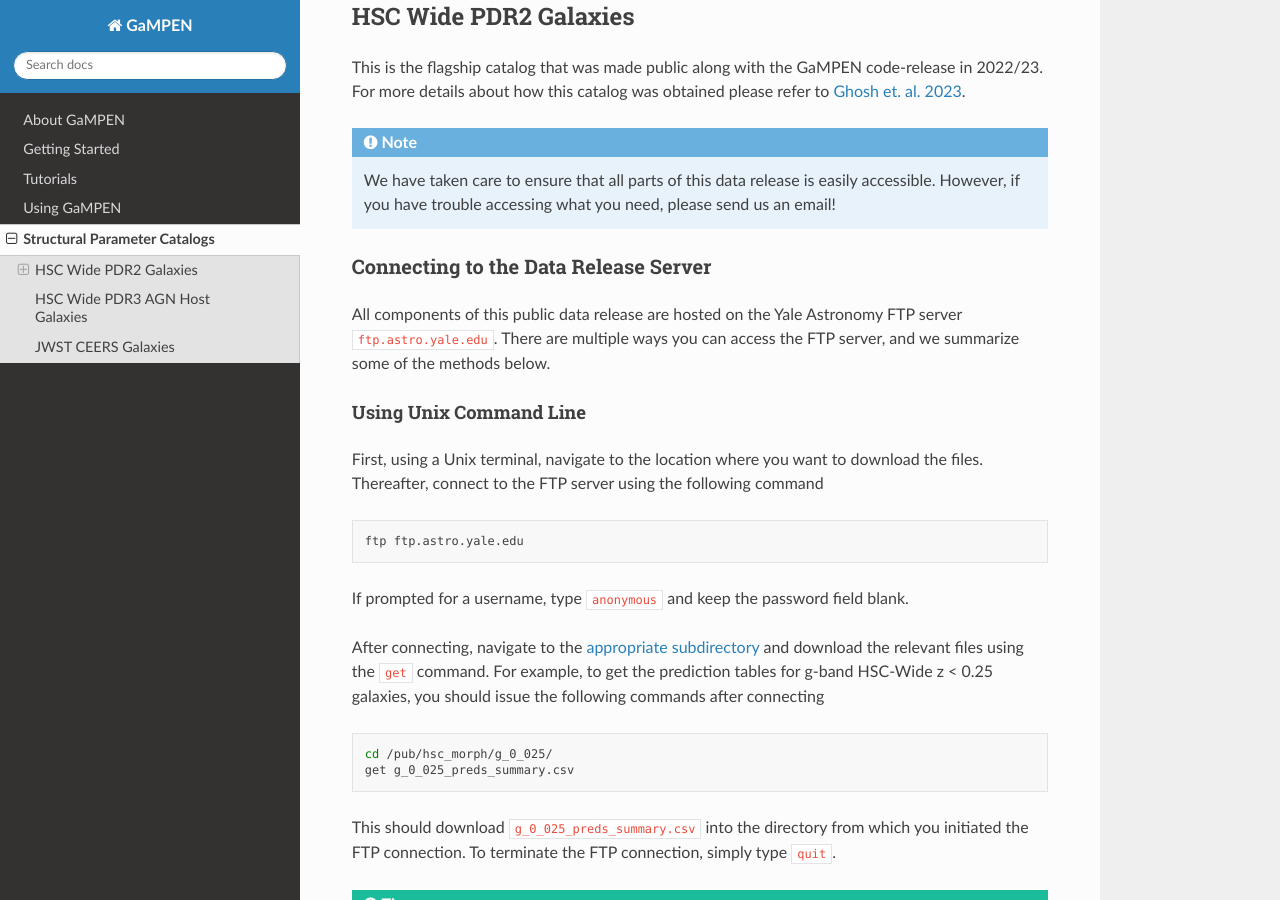
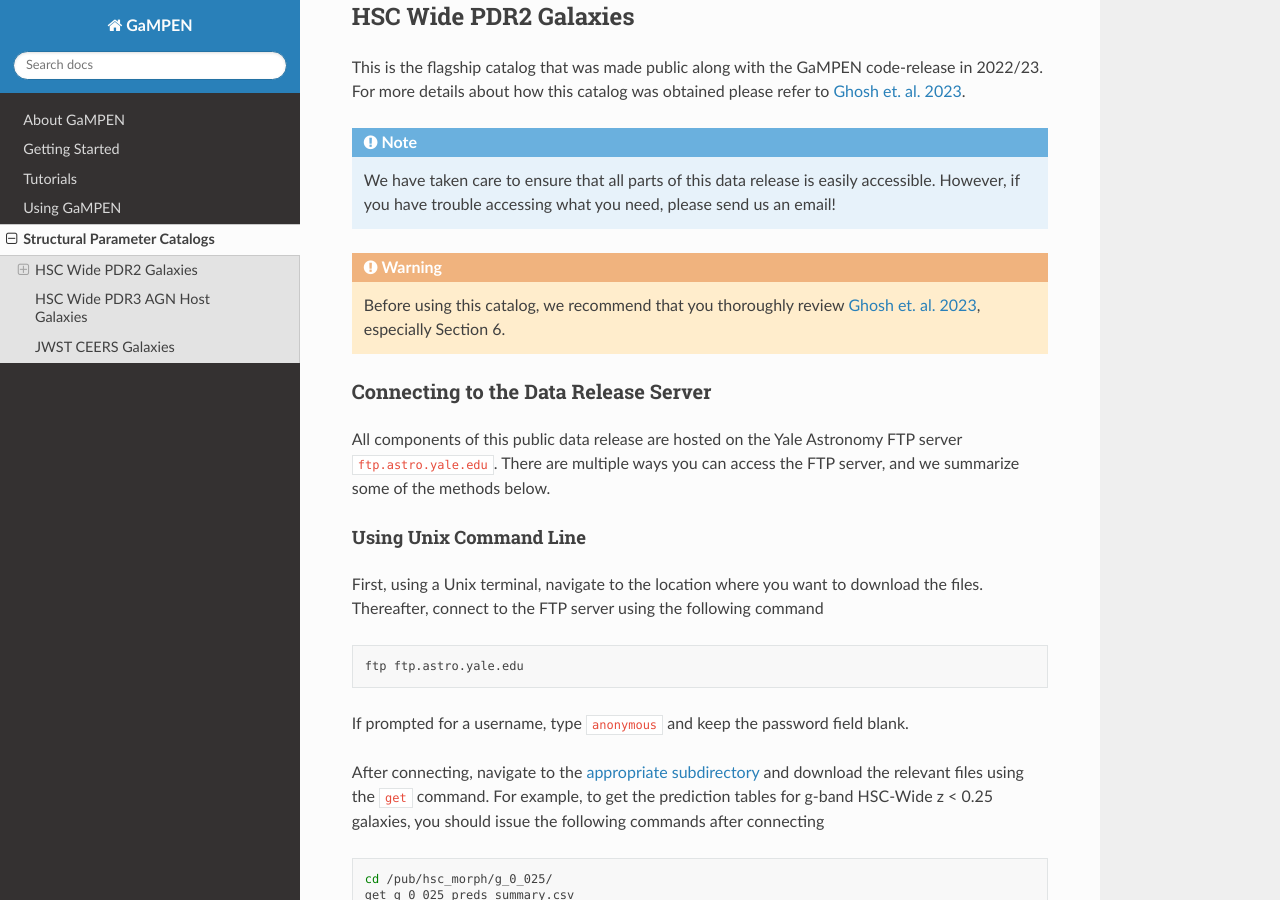
Before and after one commit to aritraghsh09/GaMPEN, a Sphinx documentation site: the page built from docs/source/Public_data.md, in a window 1280 px wide and 900 px high, scrolled down 522 px. Built offline with Sphinx 7.4.7 and the Read the Docs theme 2.0.0, drawn with Linux system fonts in a browser that asks for light colours; pages that are not in the unit, such as notebooks, are missing from menus.

Commit message:
Adding warning for folks to review limitations

````diff
--- a/docs/source/Public_data.md
+++ b/docs/source/Public_data.md
@@ -22,6 +22,11 @@ how this catalog was obtained please refer to [Ghosh et. al. 2023](https://doi.o
 We have taken care to ensure that all parts of this data release is easily accessible. However, if you have
 trouble accessing what you need, please send us an email!
 ```
+
+:::{warning}
+Before using this catalog, we recommend that you thoroughly review [Ghosh et. al. 2023](https://doi.org/10.3847/1538-4357/acd546),
+especially Section 6.
+:::
 
 ### Connecting to the Data Release Server
 All components of this public data release are hosted on the Yale Astronomy FTP server ``ftp.astro.yale.edu``. There are multiple ways you can access the FTP server, and we summarize some of the methods below.
````
